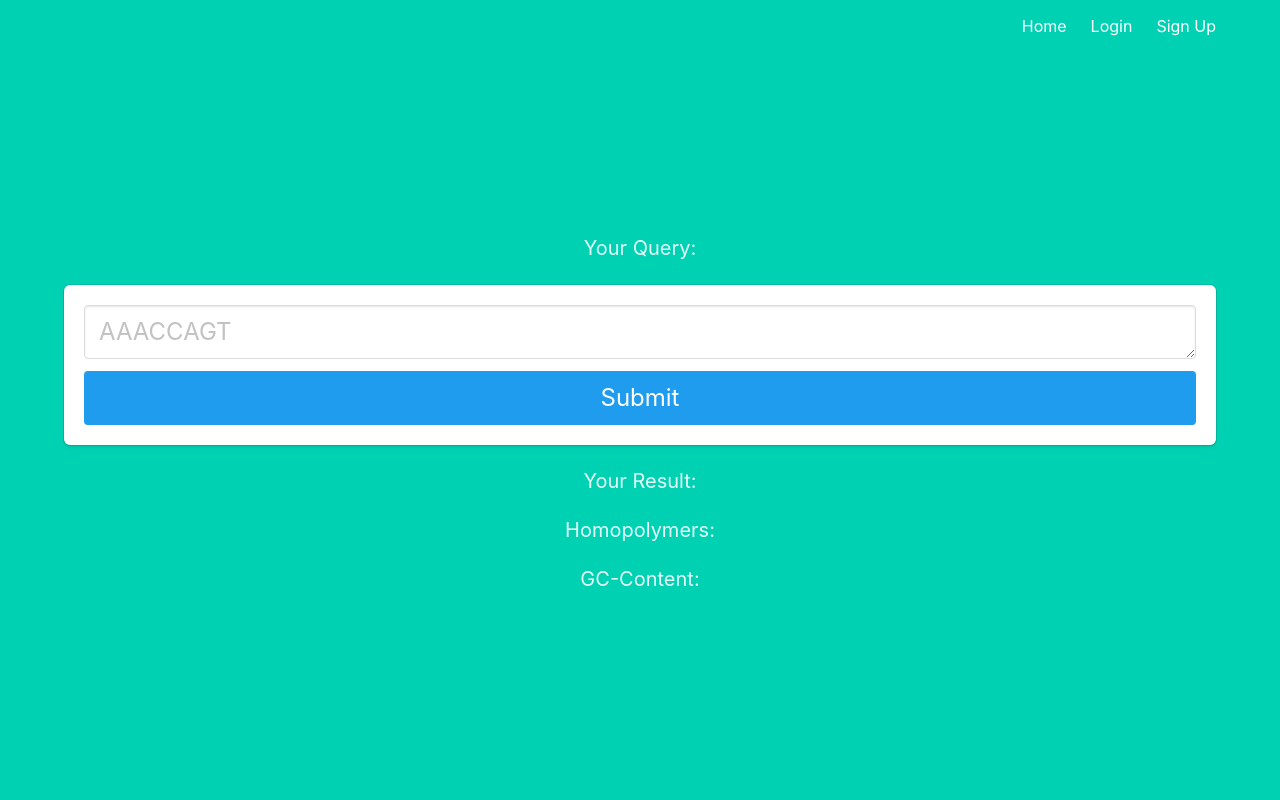
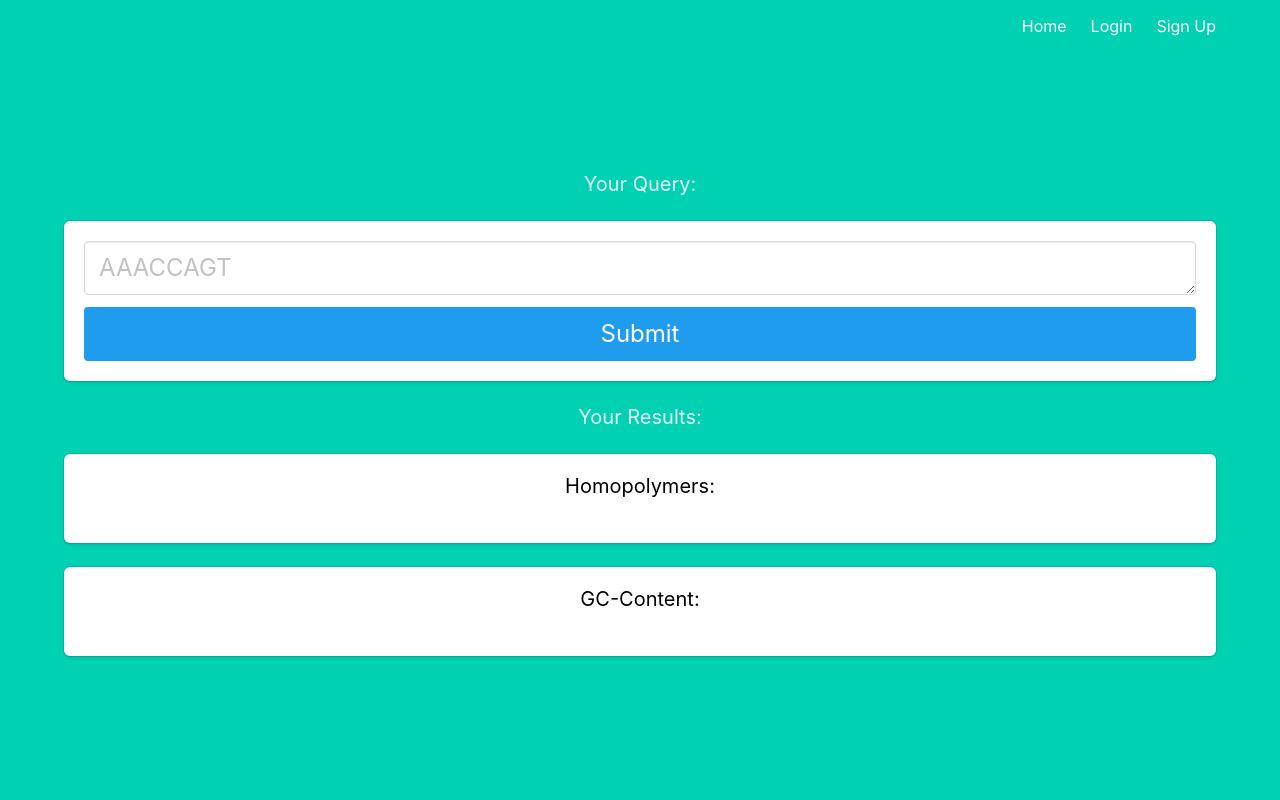
Before and after one commit to umr-ds/mesa_dna_sim, a Flask app: template templates/sequence_view.html in a window 1280 px wide. Run offline with Flask 2, Linux system fonts and the light colour scheme; the template is opened without the code that fills it, so the values that code supplies are empty.

Commit message:
fixed gc window and allowed multiple jax requests & rendering such

```diff
--- a/simulators/synthesis/gc_content.py
+++ b/simulators/synthesis/gc_content.py
@@ -26,7 +26,7 @@ def windowed_gc_content(sequence, window_size=15, error_function=default_error_f
     no_windows = ceil(1.0 * length / window_size)
     for i in range(no_windows):
         basecount = dict()
-        window_sequence = sequence[i * window_size:min((i + 1) * window_size, length)]
+        window_sequence = sequence[i * window_size:min((i + 1) * window_size - 1, length)]
         curr_length = len(window_sequence)
         for char_pos in range(curr_length):
             if window_sequence[char_pos] in basecount:
@@ -36,7 +36,7 @@ def windowed_gc_content(sequence, window_size=15, error_function=default_error_f
         gc_sum = 1.0 * ((basecount["G"] if "G" in basecount else 0.0) + (basecount["C"] if "C" in basecount else 0.0))
         error_prob = error_function(gc_sum / curr_length)
         if error_prob > 0.0:
-            result.append(create_result(i * window_size, min((i + 1) * window_size, length), error_prob))
+            result.append(create_result(i * window_size, min((i + 1) * window_size - 1, length), error_prob))
     return result
 
 
--- a/templates/base.html
+++ b/templates/base.html
@@ -18,11 +18,6 @@
 </head>
 
 <body>
-<!--<script>
-    $(document).ready(function () {
-        $(".text_lettering").lettering();
-    });
-</script>-->
 <section class="hero is-primary is-fullheight">
 
     <div class="hero-head">
--- a/templates/sequence_view.html
+++ b/templates/sequence_view.html
@@ -16,7 +16,7 @@
         <form id="submit_sequence">
             <div class="field">
                 <div class="control">
-                    <textarea class="input is-large" id="sequence" type="text" name="sequence"
+                    <textarea class="input is-large" rows="5" id="sequence" type="text" name="sequence"
                               placeholder="AAACCAGT" onkeyup="this.value = this.value.toUpperCase();"
                               required></textarea>
                 </div>
@@ -42,12 +42,18 @@
             submit_seq.submit(function (event) {
                 event.preventDefault();
                 let sequence = $("#sequence").val();
-                $('#text_lettering').text(sequence);
-                $('#gccontent').text(sequence);
+                let homopolymer = $('#homopolymer');
+                let gccontent = $('#gccontent');
+                homopolymer.text(sequence);
+                gccontent.text(sequence);
+
+                homopolymer.lettering();
+                gccontent.lettering();
                 //var endpoints = ['gccontent', 'homopolymers'];
 
                 //for (var mode in endpoints) {
-                mode = "gccontent";
+                let endpoints = ["gccontent", "homopolymer"];
+                endpoints.forEach(function (mode) {
                     $.post({
                         url: "http://0.0.0.0:5000/api/" + mode,
                         data: {sequence: sequence, key: '{{apikey}}', 'window': 15},
@@ -59,10 +65,10 @@
                         },
                         dataType: 'json',
                         success: function (data) {
+                            $("#spoiler3_label").click();
                             //let obj = jQuery.parseJSON(data);
-                        $(".text_lettering").lettering();
                             for (block_num in data) {
-                            for (i = data[block_num].startpos; i <= data[block_num].endpos; i++) {
+                                for (var i = data[block_num].startpos; i <= data[block_num].endpos; i++) {
                                     let curr_char = $("." + mode + "_char" + (i + 1));
                                     curr_char.css("background-color", getColorForPercentage(data[block_num].errorprob));
                                     curr_char.css("color", "gray");
@@ -71,17 +77,15 @@
                                 }
                             }
                         },
-                    fail:
-
-                        function (data) {
+                        fail: function (data) {
                             let obj = jQuery.parseJSON(data);
-                            for (i in obj) {
+                            for (var i in obj) {
                                 $('#text_lettering').text(data[i].base);
                             }
                             //$('#text_lettering').text(data);
                         }
                     });
-                //}
+                });
                 //alert("Handler for .submit() called.");
             });
         });
@@ -123,21 +127,34 @@
     </script>
 
     <h2 class="subtitle">
-        Your Result:
+        Your Results:
     </h2>
-
-    <h3 class="subtitle">
+    <div class="box">
+        <h3 class="subtitle" style="color: black">
             Homopolymers:
         </h3>
-    <ul class="text_lettering" id="text_lettering" style="overflow-x: auto;"></ul>
+        <ul class="text_lettering" id="homopolymer" style="overflow-x: auto;"></ul>
+    </div>
 
-
-    <h3 class="subtitle">
+    <div class="box">
+        <h3 class="subtitle" style="color: black">
             GC-Content:
         </h3>
         <ul class="text_lettering" id="gccontent" style="overflow-x: auto;"></ul>
+    </div>
 
-
+    <script type="text/javascript">
+        let gccontent = $("#gccontent");
+        let homopolymer = $("#homopolymer");
+        gccontent.scroll(function () {
+            homopolymer.scrollTop(gccontent.scrollTop());
+            homopolymer.scrollLeft(gccontent.scrollLeft());
+        });
+        homopolymer.scroll(function () {
+            gccontent.scrollTop(homopolymer.scrollTop());
+            gccontent.scrollLeft(homopolymer.scrollLeft());
+        });
+    </script>
     <!--{{ apikey }}-->
 
 {% endblock %}
```
Lines whose indentation alone changed are shown as unchanged.
